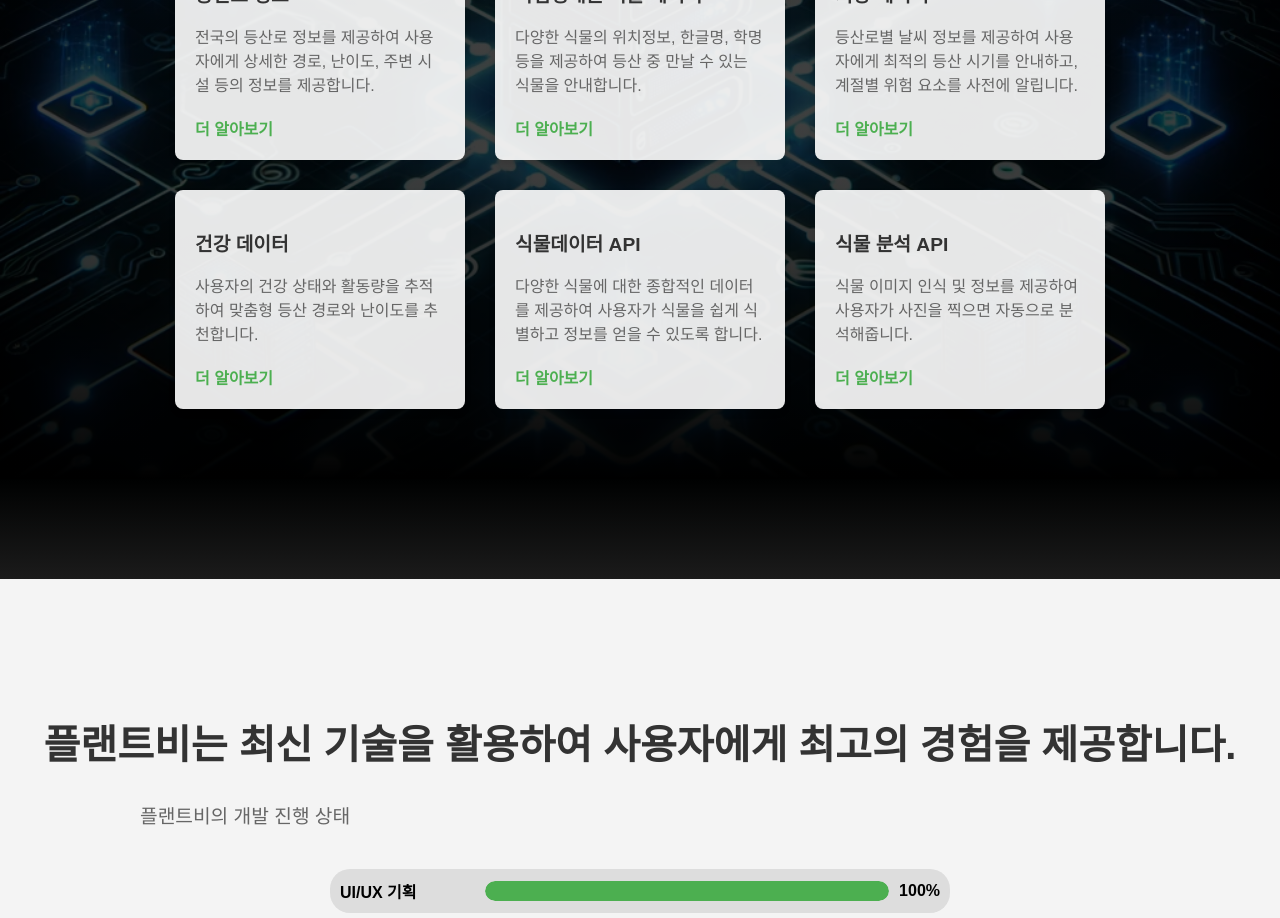
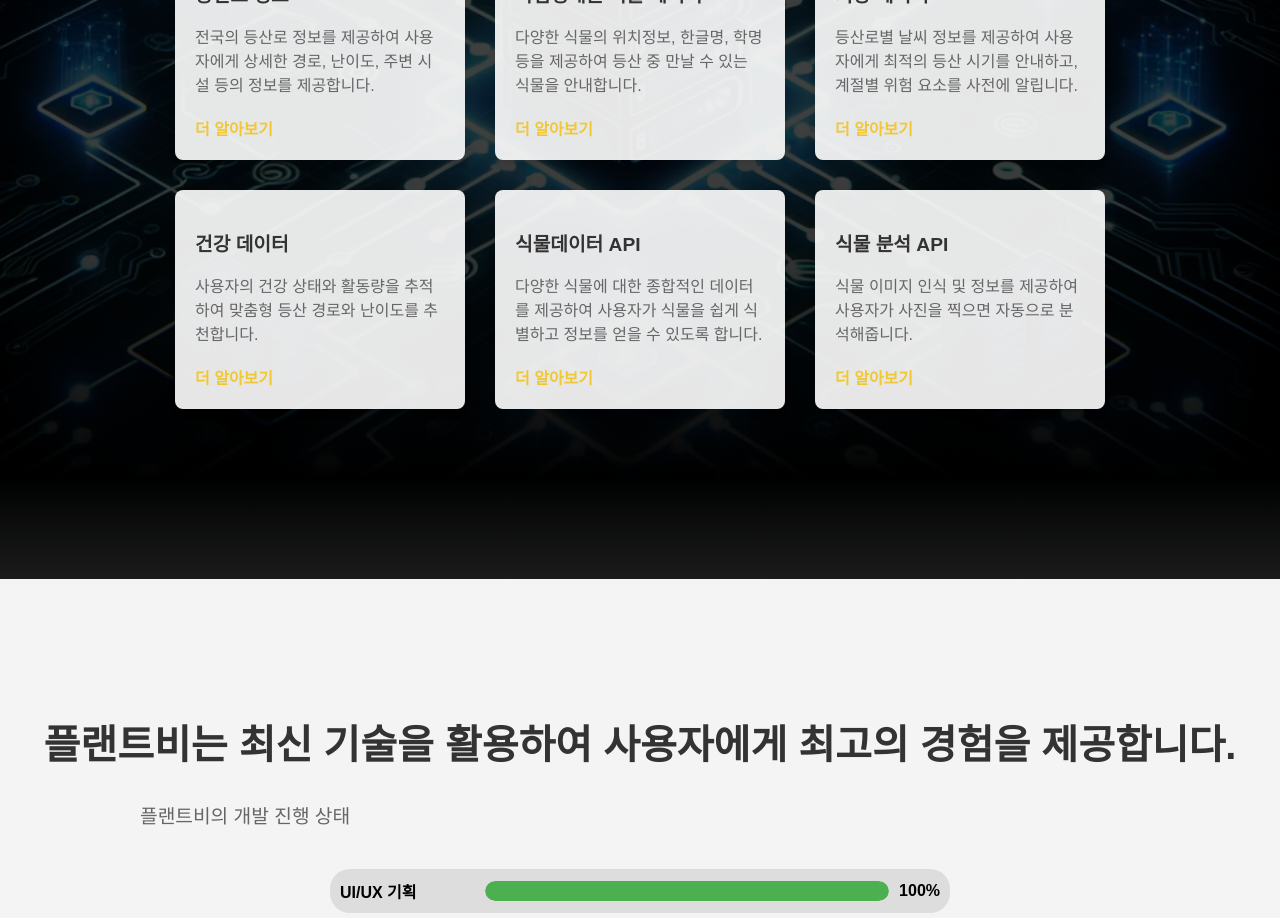
Before and after one commit to LeeMineo/PlantB, a React (Create React App) app in the folder front/: page / in a window 1280 px wide. Shown: the part 6540-7458 px from the top of the page. Built offline with nearby package versions, Linux system fonts and the light colour scheme; a web font is replaced by a local one.

Commit message:
Update Data.css

```diff
--- a/front/src/css/Data.css
+++ b/front/src/css/Data.css
@@ -99,7 +99,7 @@
 
   .data-card a {
     font-size: 1em;
-    color: #4CAF50;
+    color: #F1C734;
     text-decoration: none;
     font-weight: bold;
   }
```
